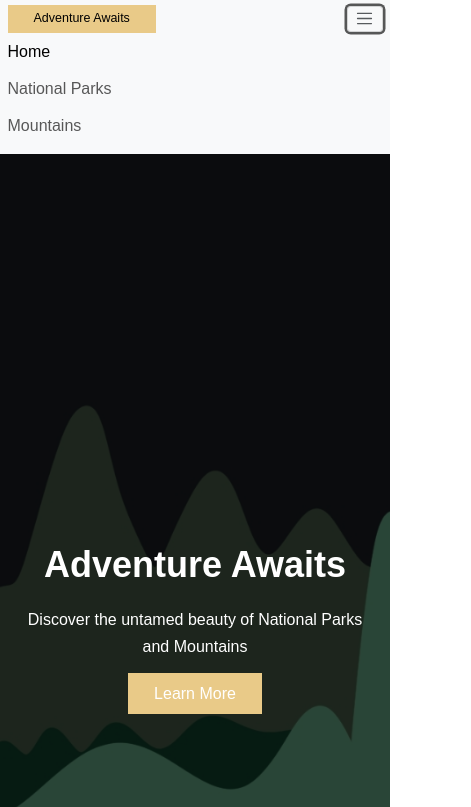
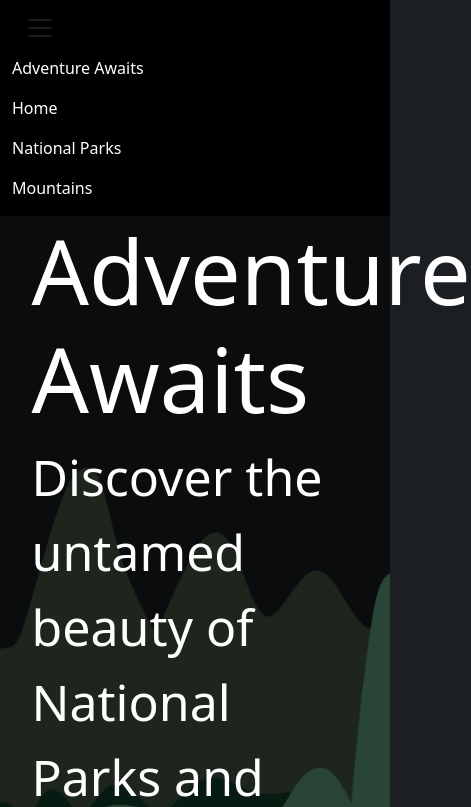
Before and after one commit to jamjamandtoast/EnjoyTheOutdoors, a plain HTML site: page index.html in a window 390 px wide. Both pictures are taken after a click on the button "Toggle navigation". Shown: the top 807 px of the page, 471 px wide, since content can reach past the window. Drawn offline with nearby package versions, Linux system fonts and the light colour scheme.

Commit message:
completed

```diff
--- a/css/index.css
+++ b/css/index.css
@@ -1,50 +1,15 @@
-
-/* .hero {
-        background-image: url("../Images/Real\ Estate.jpg");
-        background-size:auto;
-        background-repeat: no-repeat;
-        display: flex;
-        flex-direction: column;
-        justify-content: flex-end;
-        align-items: flex-end;
-        margin-top: 20%;
-
-  }
-
-  div.container {
-    padding-bottom: 30%;
-  }
+h1.hero-h1{
+  font-size: 90px;
+}
 .h2 {
-    font-weight: bolder;
     font-family: 'Courier New', Courier, monospace;
     color: white;
 }
-
+p.hero-p{
+  font-size: 50px;
+}
 body {
     background-color: #1B1F24;
-}
-
- */
-
- :root {
-
-  --mustard-color: #e9ca88;
-
-}
-
-html {
-  font-size: 62.5%;
-  height: 100%;
-}
-
-body {
-  word-wrap: break-word;
-  -ms-word-wrap: break-word;
-  font-size: 16px;
-  margin: 0;
-  line-height: 1.7;
-  background-color: #ffffff;
-  font-family: "Barlow", sans-serif;
 }
 
 img {
@@ -53,62 +18,6 @@ img {
   display: block;
 }
 
- h1,
-h2,
-h3,
-h4,
-h5,
-h6 {
-  font-weight: 600;
-  line-height: 1.4;
-  margin-bottom: 20px;
-  margin-top: 0;
-}
-
-h1 {
-  font-size: 6.2rem;
-  line-height: 1.125;
-  font-weight: 700;
-}
-
-h2 {
-  font-size: 3.6rem;
-  line-height: 1.25;
-  font-weight: 600;
-}
-
-h3 {
-  font-size: 2.4rem;
-  line-height: 1.25;
-  font-weight: 600;
-}
-
-
-a {
-  cursor: pointer;
-  outline: none;
-  color: white;
-  padding: 12px 26px;
-  background-color: var(--mustard-color);
-  text-decoration: none !important;
-  -webkit-transition: all 0.2s ease-in-out;
-  -o-transition: all 0.2s ease-in-out;
-  transition: all 0.2s ease-in-out;
-}
-
-a:hover,
-a:active,
-a:focus {
-  background-color: var(--red-color);
-  text-decoration: none;
-  outline: none;
-}
-
-p {
-  margin: 0 0 20px;
-  font-weight: 400;
-  font-size: 1.6rem;
-}
 
 .content-holder {
   display: flex;
@@ -133,52 +42,17 @@ p {
 }
 
 .content-wrapper {
-  position: absolute;
-  top: 0;
-  right: 0;
-  left: 0;
-  bottom: -100px;
+
+  position: relative;;
   color: white;
-  text-align: center;
+
   display: flex;
-  flex-direction: column;
-  justify-content: center;
-  width: 50%;
-  margin: 0 auto;
+  flex-direction: row;
+  margin-top: 20%;
+  padding-bottom: 50px;
+
 }
 
-.container {
-  margin: 0 auto;
-  max-width: 1080px;
-}
-
-.hero-h4 {
-  text-transform: uppercase;
-  letter-spacing: 10px;
-}
-
-@media only screen and (max-width: 1400px) {
-  .content-wrapper {
-    width: 50%;
-    margin: 0 auto;
-  }
-  .container {
-    width: 100%;
-  }
-}
-
-@media only screen and (max-width: 1024px) {
-  h1 {
-    font-size: 3.6rem;
-  }
-  .content-wrapper {
-    width: 70%;
-    margin: 0 auto;
-  }
-  .container {
-    width: 100%;
-  }
-}
 @media only screen and (max-width: 768px) {
   .hero-h4 {
     font-size: 1.2rem;
--- a/css/mountainInfo.css
+++ b/css/mountainInfo.css
@@ -1,3 +1,18 @@
 .navbar-nav .nav-link {
     color: white;
   }
+  .container {
+    margin-top: 20%;
+    padding-bottom: 50px;
+  }
+  h1{
+    font-size: 56px;
+  }
+  div.card{
+    background-color: #1B1F24;
+
+
+  }
+  h5.card-title, ul.card-list{
+    color: white;
+  }
--- a/css/nationalParks.css
+++ b/css/nationalParks.css
@@ -7,12 +7,15 @@ body{
     margin-top: 20%;
     padding-bottom: 50px;
   }
+.container h1,
 .container h2 {
         color: white;
 
+ }
+h1{
+  font-size: 56px;
 
- }
-
+}
   .navbar-nav .nav-link {
     color: white;
   }
@@ -27,3 +30,14 @@ body{
     display: flex;
     justify-content: flex-end;
   }
+
+  #selectLocationType,
+  #selectParkType {
+    display: none;
+
+  }
+  .form-check-inline {
+    display: inline-block;
+   margin-left: 18%;
+  color: white;
+  }
--- a/index.html
+++ b/index.html
@@ -8,27 +8,30 @@
     <link href="css/index.css" rel="stylesheet">
   </head>
   <body>
-    <nav class="navbar navbar-expand-lg bg-body-tertiary">
+    <nav class="navbar navbar-expand-lg" style="background-color: #000000;">
       <div class="container-fluid">
-          <a class="navbar-brand" href="#">Adventure Awaits</a>
-          <button class="navbar-toggler" type="button" data-bs-toggle="collapse" data-bs-target="#navbarSupportedContent" aria-controls="navbarSupportedContent" aria-expanded="false" aria-label="Toggle navigation">
-            <span class="navbar-toggler-icon"></span>
+        <button class="navbar-toggler" type="button" data-bs-toggle="collapse" data-bs-target="#navbarNav" aria-controls="navbarNav" aria-expanded="false" aria-label="Toggle navigation">
+          <span class="navbar-toggler-icon bs-body-bg"></span>
         </button>
-          <div class="collapse navbar-collapse" id="navbarSupportedContent">
-            <ul class="navbar-nav me-auto mb-2 mb-lg-0">
+        <div class="collapse navbar-collapse" id="navbarNav">
+          <ul class="navbar-nav">
             <li class="nav-item">
-                <a class="nav-link active" aria-current="page" href="index.html">Home</a>
+              <a class="nav-link active" aria-current="page" style="color: white;"  href="index.html">Adventure Awaits</a>
             </li>
             <li class="nav-item">
-                <a class="nav-link" aria-current ="page" href="national-parks.html">National Parks</a>
+              <a class="nav-link"  style="color: white;" href="index.html">Home</a>
             </li>
             <li class="nav-item">
-                  <a class="nav-link " aria-current="page" href="mountain-info.html">Mountains</a>
+              <a class="nav-link" style="color: white;" href="national-parks.html">National Parks</a>
+            </li>
+            <li class="nav-item">
+              <a class="nav-link"style="color: white;" href="mountain-info.html">Mountains</a>
             </li>
           </ul>
         </div>
       </div>
     </nav>
+
       <div class="content-holder">
         <div class="overlay"></div>
         <div class="content-wrapper">
@@ -37,7 +40,7 @@
             <p class="hero-p">
               Discover the untamed beauty of National Parks and Mountains
             </p>
-            <a href="#" class="hero-button">Learn More</a>
+            <button type="button" class="btn btn-light btn-lg">Learn More</button>
           </div>
         </div>
       </div>
```
Also changed, not shown: Script/national-parks.js (+34 -2 lines), mountain-info.html (+11 -24 lines), national-parks.html (+33 -25 lines). Lines whose indentation alone changed are shown as unchanged.
